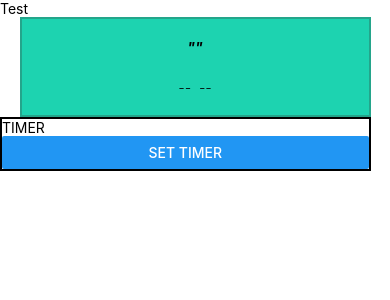
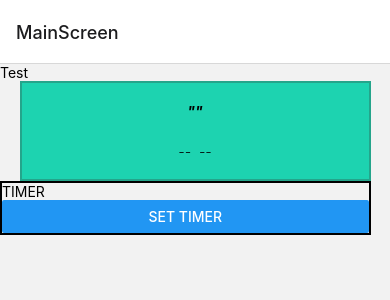
Before and after one commit to Eleps25/ProjectHealthy, a React Native app: screen /MainScreen in a window 390 px wide. Shown: the top 300 px of the page. Built offline with nearby package versions, Linux system fonts and the light colour scheme; no server answers.

Commit message:
Navigation added + reorganization

```diff
--- a/App.js
+++ b/App.js
@@ -1,13 +1,10 @@
 import { StatusBar } from 'expo-status-bar';
 import { StyleSheet, Text, View } from 'react-native';
 
-import MainScreen from './src/Screens/MainScreen/index.js';
+import ProjectHealthy from './src/index.js';
 
 export default function App() {
   return (
-    <View>
-      <MainScreen />
-      <StatusBar style="auto" />
-    </View>
+    <ProjectHealthy />
   );
 }
--- a/package.json
+++ b/package.json
@@ -17,7 +17,9 @@
     "react": "17.0.2",
     "react-dom": "17.0.2",
     "react-native": "0.68.2",
-    "react-native-web": "0.17.7"
+    "react-native-web": "0.17.7",
+    "react-native-screens": "~3.11.1",
+    "react-native-safe-area-context": "4.2.4"
   },
   "devDependencies": {
     "@babel/core": "^7.12.9"
--- a/src/Components/Timer/Timer.js
+++ b/src/Components/Timer/Timer.js
@@ -1,13 +1,20 @@
 import { View, Text, Button } from 'react-native';
+import { useNavigation } from '@react-navigation/native';
 
 import styles from './Timer.style';
 
 function Timer() {
+    const navigation = useNavigation();
+    const onPressHandler = () => {
+        navigation.navigate('TimerScreen');
+    }
+
     return (
         <View style={styles.rootContainer}>
             <Text>TIMER</Text>
             <Button
                 title='Set Timer'
+                onPress={onPressHandler}
             />
         </View>
     )
--- a/src/index.js
+++ b/src/index.js
@@ -1,14 +1,30 @@
 import { StatusBar } from 'expo-status-bar';
 import { NavigationContainer } from '@react-navigation/native';
+import { createNativeStackNavigator } from '@react-navigation/native-stack';
 
+import MainScreen from './Screens/MainScreen/index.js';
+import TimerScreen from './Screens/TimerScreen/index.js';
+
+const Stack = createNativeStackNavigator();
 
 function ProjectHealthy() {
     return (
         <>
             <StatusBar style="auto" />
             <NavigationContainer>
-
+                <Stack.Navigator>
+                    <Stack.Screen
+                        name="MainScreen"
+                        component={MainScreen}
+                    />
+                    <Stack.Screen
+                        name="TimerScreen"
+                        component={TimerScreen}
+                    />
+                </Stack.Navigator>
             </NavigationContainer>
         </>
     )
 }
+
+export default ProjectHealthy;
```
Also changed, not shown: 1 other file (tests, documents, lock files or other folders).
